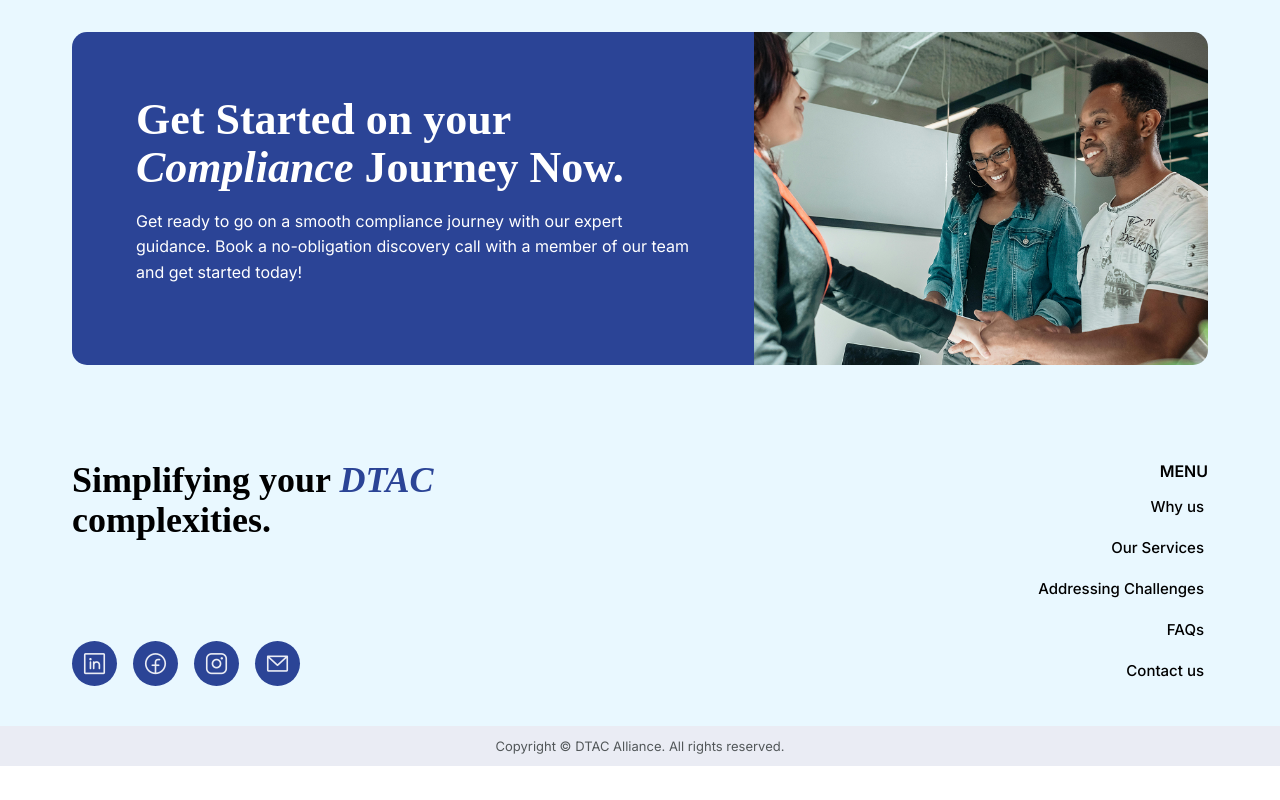
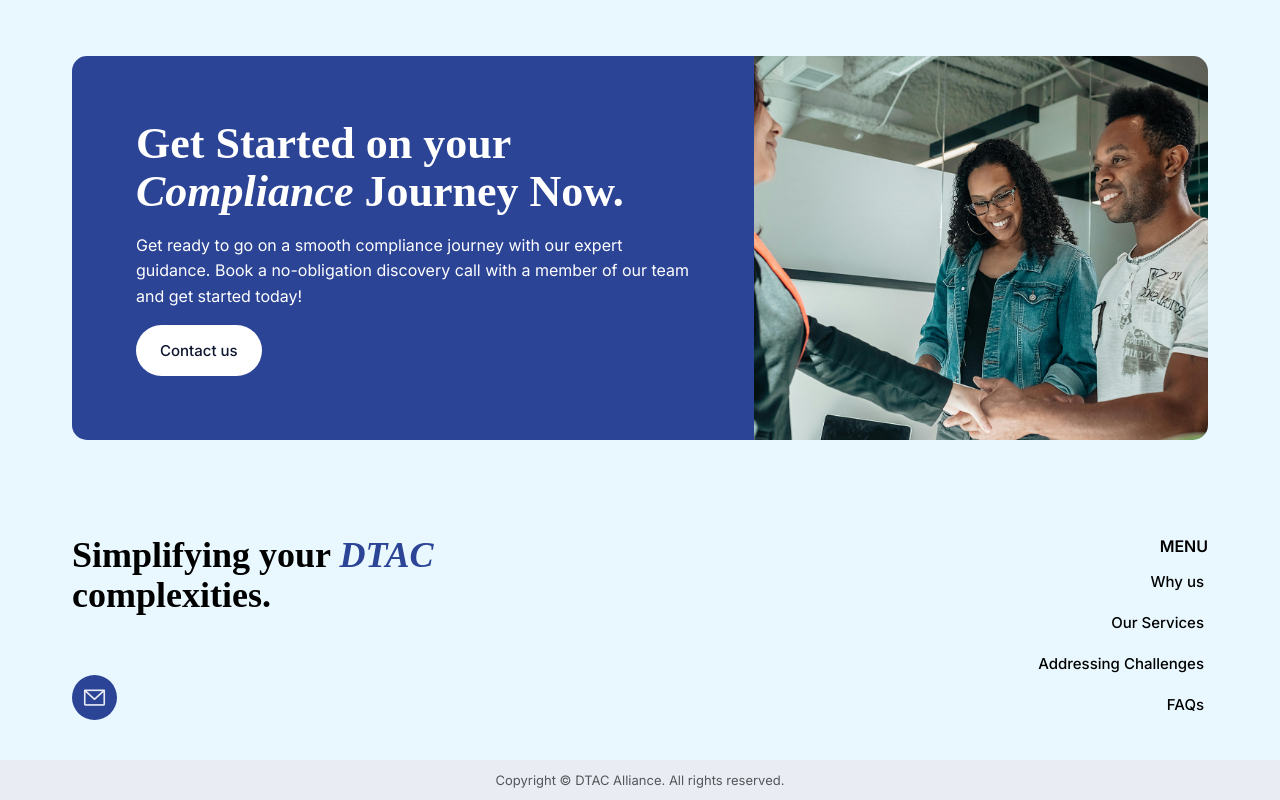
Before and after one commit to abeeragarwal21/dtac-alliance, a website built with Parcel: page index.html in a window 1280 px wide. Shown: the part 4265-5065 px from the top of the page. Before the commit the page ends 5031 px from the top, so only its background shows below. Built offline with nearby package versions, Linux system fonts and the light colour scheme; a web font is replaced by a local one.

Commit message:
Added robots.txt, contact buttons point to email, some minor tweaks

```diff
--- a/index.html
+++ b/index.html
@@ -9,6 +9,7 @@
         <link rel="stylesheet" href="src/css/queries.css" />
     </head>
     <body>
+        <a style="display: none" href="/robots.txt" aria-label="robots"></a>
         <header class="main-header">
             <a href="/#" class="main-header__logo">
                 <span class="heading-highlight">DTAC</span>
@@ -22,7 +23,9 @@
                 >
                 <a href="/#faq" class="nav__link">FAQs</a>
             </nav>
-            <a href="#" class="btn btn--primary">Contact Us</a>
+            <a href="mailto:contact@dtac-alliance.uk" class="btn btn--primary"
+                >Contact Us</a
+            >
             <button class="mobile-nav-btn"><i class="ph ph-list"></i></button>
         </header>
         <nav class="mobile-menu hidden">
@@ -50,7 +53,11 @@
                         unstuck, get aligned and get through DTAC with
                         expert-led precision
                     </p>
-                    <a href="#" class="btn btn--primary">Contact us</a>
+                    <a
+                        href="mailto:contact@dtac-alliance.uk"
+                        class="btn btn--primary"
+                        >Contact us</a
+                    >
                 </div>
             </section>
             <section id="why">
@@ -523,6 +530,11 @@
                             call with a member of our team and get started
                             today!
                         </p>
+                        <a
+                            href="mailto:contact@dtac-alliance.uk"
+                            class="btn btn--white"
+                            >Contact us</a
+                        >
                     </div>
                     <div class="cta-card__image">
                         <img
@@ -542,16 +554,10 @@
                         complexities.
                     </h3>
                     <div class="company__social">
-                        <a href="#" class="social__icon">
-                            <i class="ph ph-linkedin-logo"></i>
-                        </a>
-                        <a href="#" class="social__icon">
-                            <i class="ph ph-facebook-logo"></i>
-                        </a>
-                        <a href="#" class="social__icon">
-                            <i class="ph ph-instagram-logo"></i>
-                        </a>
-                        <a href="#" class="social__icon">
+                        <a
+                            href="mailto:contact@dtac-alliance.uk"
+                            class="social__icon"
+                        >
                             <i class="ph ph-envelope-simple"></i>
                         </a>
                     </div>
@@ -564,7 +570,6 @@
                         >Addressing Challenges</a
                     >
                     <a href="/#faq" class="nav__link">FAQs</a>
-                    <a href="#" class="nav__link">Contact us</a>
                 </nav>
             </div>
             <p class="main-footer__copyright">
--- /dev/null
+++ b/robots.txt
@@ -0,0 +1,2 @@
+User-agent: *
+Allow: /
--- a/src/css/general.css
+++ b/src/css/general.css
@@ -66,6 +66,7 @@ body {
     height: 100%;
     width: 100%;
     position: relative;
+    overflow-x: hidden !important;
 }
 
 .hidden {
@@ -190,6 +191,10 @@ h4 {
 .link i {
     font-size: var(--font-body);
     font-weight: 600;
+}
+
+button {
+    color: black;
 }
 
 /* Header, footer and navigation */
--- a/src/css/style.css
+++ b/src/css/style.css
@@ -83,7 +83,7 @@
 
 .faq-grid {
     display: grid;
-    grid-template-columns: 3fr 1fr;
+    grid-template-columns: 2fr 1fr;
     gap: var(--space-2xl);
 }
 
```
